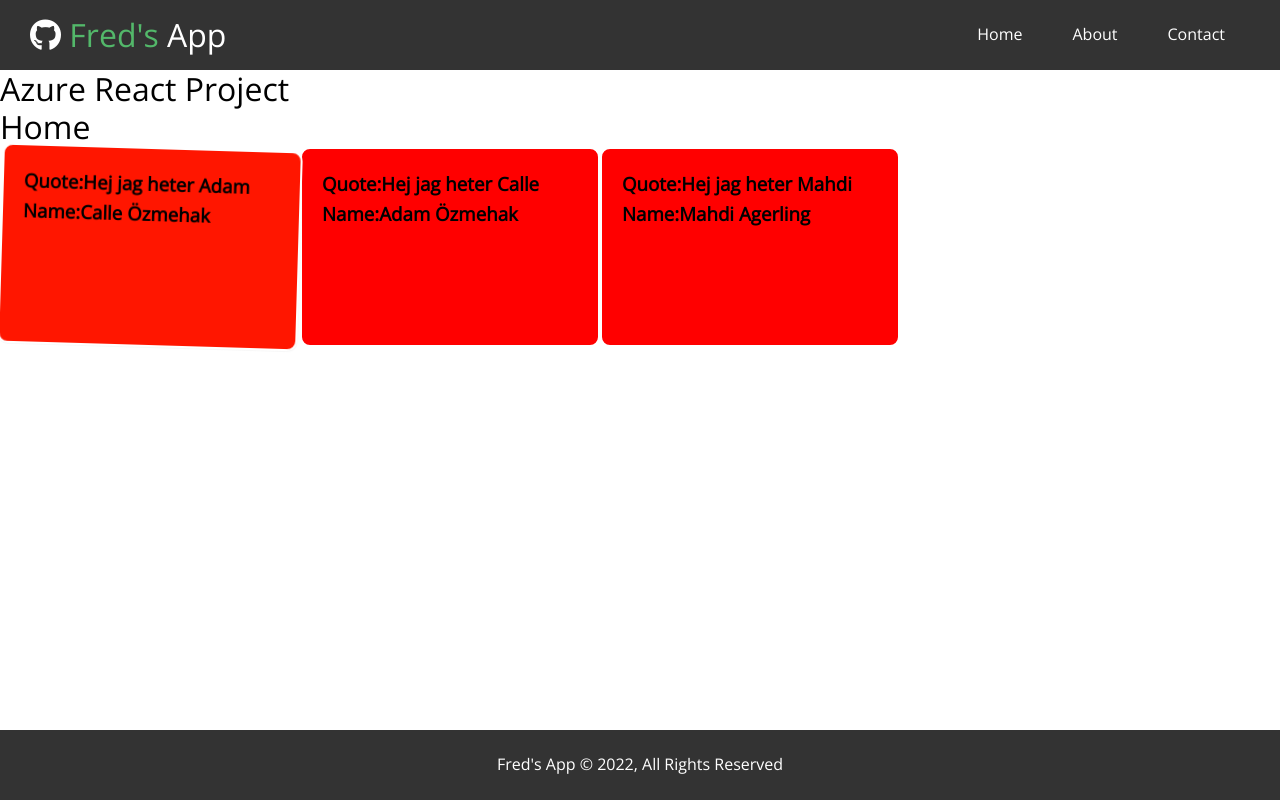
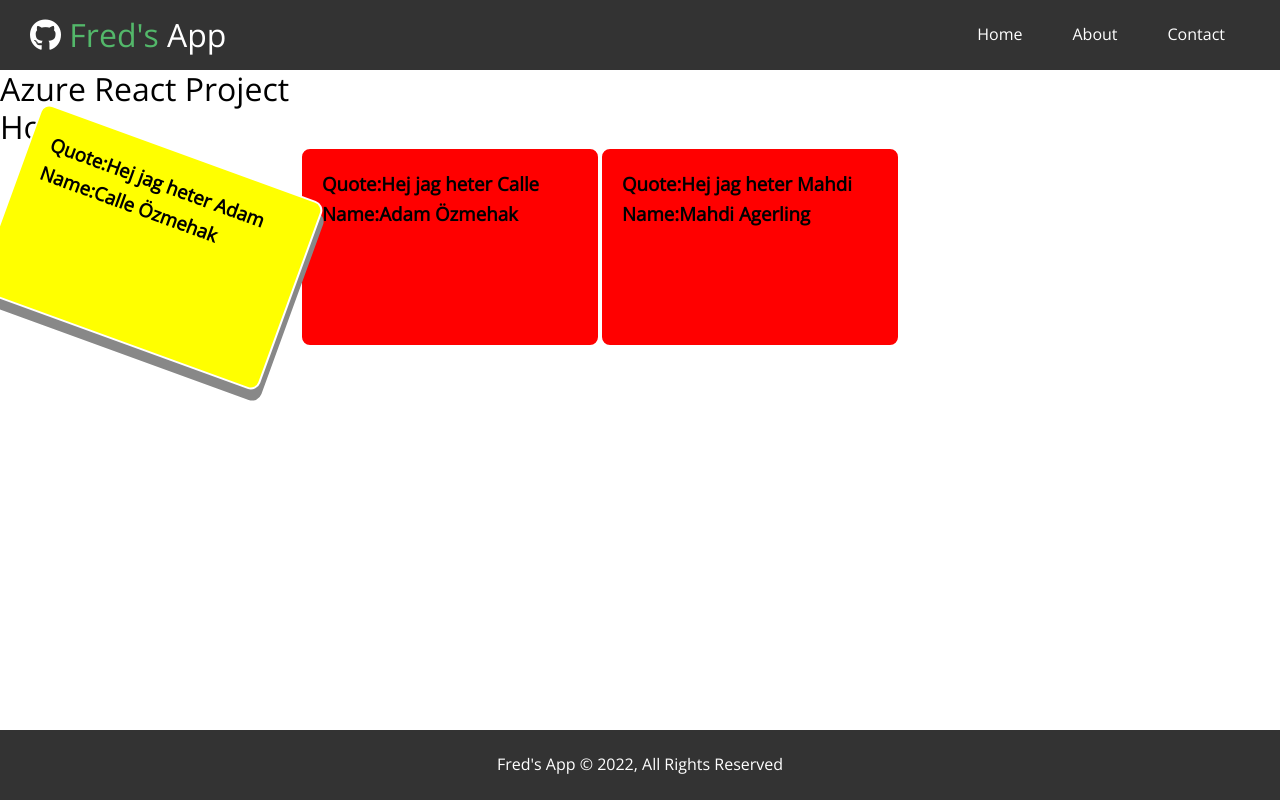
Before and after one commit to TheFullStackFred/react-azure-lab, a React (Create React App) app: page / in a window 1280 px wide. In both pictures the pointer is over the element 150 px from the left and 246 px from the top of the page. Built offline with nearby package versions, Linux system fonts and the light colour scheme; a web font is replaced by a local one.

Commit message:
changed transition time

```diff
--- a/src/index.css
+++ b/src/index.css
@@ -93,7 +93,7 @@ img {
   background-color: yellow;
   box-shadow: 5px 10px #888888;
   transform: rotate(20deg);
-  transition: 30s;
+  transition: 0.8s;
 }
 
 /* Footer */
```
